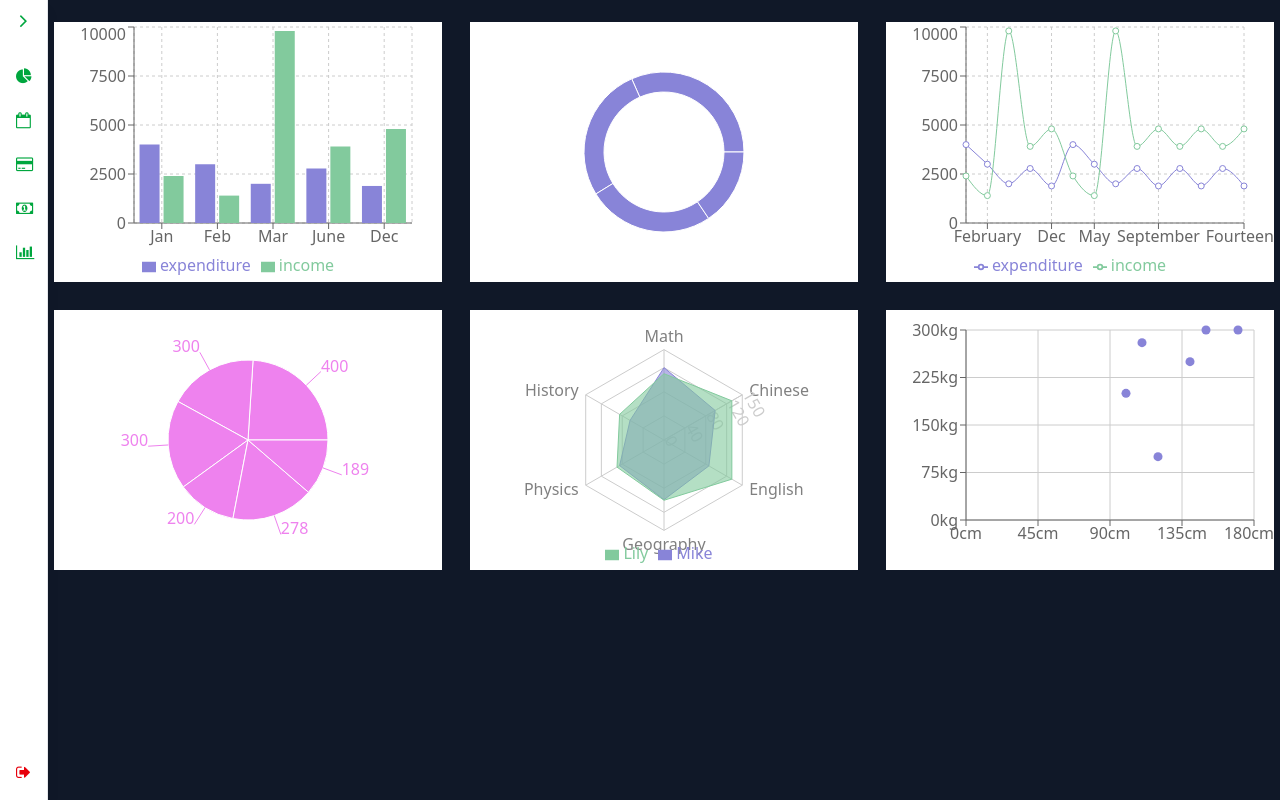
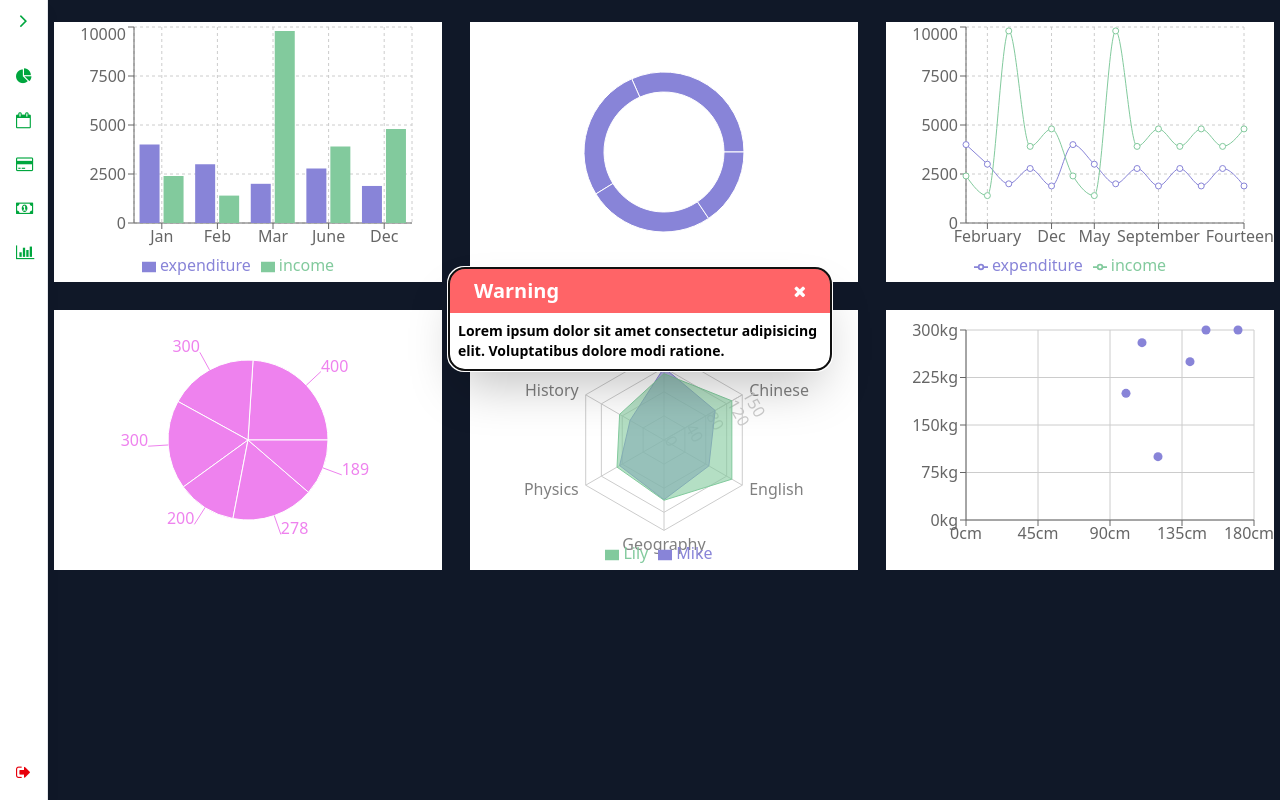
Before and after one commit to ar-rana/Finance-Tracker, a React (Vite) app in the folder client/: page /dashboard in a window 1280 px wide. Built offline with nearby package versions, Linux system fonts and the light colour scheme.

Commit message:
added warning modal and context

```diff
--- a/client/src/App.tsx
+++ b/client/src/App.tsx
@@ -1,14 +1,29 @@
 import { BrowserRouter, Route, Routes } from "react-router-dom";
 import Login from "./pages/Login.tsx";
 import DashBoard from "./pages/DashBoard.tsx";
+import { createContext, useEffect, useState } from "react";
+import WarningModal from "./components/modal/WarningModal.tsx";
+import type { AppContextState } from "./types/Component.ts";
+
+const AppContext = createContext<AppContextState | null>(null);
 
 function App() {
+  const [warn, setWarn] = useState<boolean>(true);
+  const [warning, setWarning] = useState<string>("Lorem ipsum dolor sit amet consectetur adipisicing elit. Voluptatibus dolore modi ratione.");
+
+  useEffect(() => {
+    if (warning) setWarn(true);
+  }, [warning]);
+
   return (
     <BrowserRouter>
-      <Routes>
-        <Route path="/" element={<Login />} />
-        <Route path="/dashboard" element={<DashBoard /> } />
-      </Routes>
+      <AppContext.Provider value={{ setWarning }}>
+        <WarningModal open={warn} setOpen={setWarn} warning={warning} setWarning={setWarning} />
+        <Routes>
+          <Route path="/" element={<Login />} />
+          <Route path="/dashboard" element={<DashBoard />} />
+        </Routes>
+      </AppContext.Provider>
     </BrowserRouter>
   );
 }
--- a/client/src/components/Navbar.tsx
+++ b/client/src/components/Navbar.tsx
@@ -41,7 +41,7 @@ const Navbar: React.FC<NavInterface> = (props) => {
                 className="w-full text-left flex items-center h-10 px-4 py-2 hover:bg-green-50 rounded transition"
               >
                 <i className="fa fa-calendar-o text-green-600 text-center" />
-                {expanded && <span className="ml-3 text-gray-800 text-sm font-semibold">Timeline</span>}
+                {expanded && <span className="ml-3 text-gray-800 text-sm font-semibold">Global Timeline</span>}
               </button>
             </li>
             <li className="mb-1">
--- /dev/null
+++ b/client/src/components/modal/WarningModal.tsx
@@ -0,0 +1,39 @@
+import React from "react";
+import Modal from "react-modal";
+import type { WarningState } from "../../types/Component";
+
+const WarningModal: React.FC<WarningState> = (props) => {
+  if (!props.open) return null;
+  return (
+    <Modal
+      className="z-101 fixed w-[30%] left-1/2 right-1/2 top-1/3 transform -translate-x-1/2 shadow-2xl rounded-2xl overflow-auto bg-white border-2 border-black scrollbar-hide"
+      style={{
+        overlay: {
+          backgroundColor: "transparent",
+        },
+      }}
+      isOpen={props.open}
+      onRequestClose={() => {
+        props.setWarning("");
+        props.setOpen(false)
+      }}
+      ariaHideApp={false}
+    >
+      <div className="bg-gradient-to-r bg-red-400 px-6 py-2 flex items-center justify-between">
+        <h2 className="text-xl font-bold text-white">Warning</h2>
+        <i
+          className="font-bold fa fa-close text-white hover:text-gray-400"
+          onClick={() => {
+            props.setWarning("");
+            props.setOpen((prev) => !prev)
+          }}
+        />
+      </div>
+      <div className="font-semibold text-sm p-2">
+        <span>{props.warning}</span>
+      </div>
+    </Modal>
+  );
+};
+
+export default WarningModal;
--- a/client/src/types/Component.ts
+++ b/client/src/types/Component.ts
@@ -1,8 +1,17 @@
+export interface AppContextState {
+  setWarning: React.Dispatch<React.SetStateAction<string>>;
+}
+
 export interface ModalState {
   open: boolean;
   setOpen: React.Dispatch<React.SetStateAction<boolean>>;
 }
 
+export interface WarningState extends ModalState {
+  warning: string;
+  setWarning: React.Dispatch<React.SetStateAction<string>>;
+}
+
 export interface FormButton {
   func: (...args: any[]) => void;
 }
```
